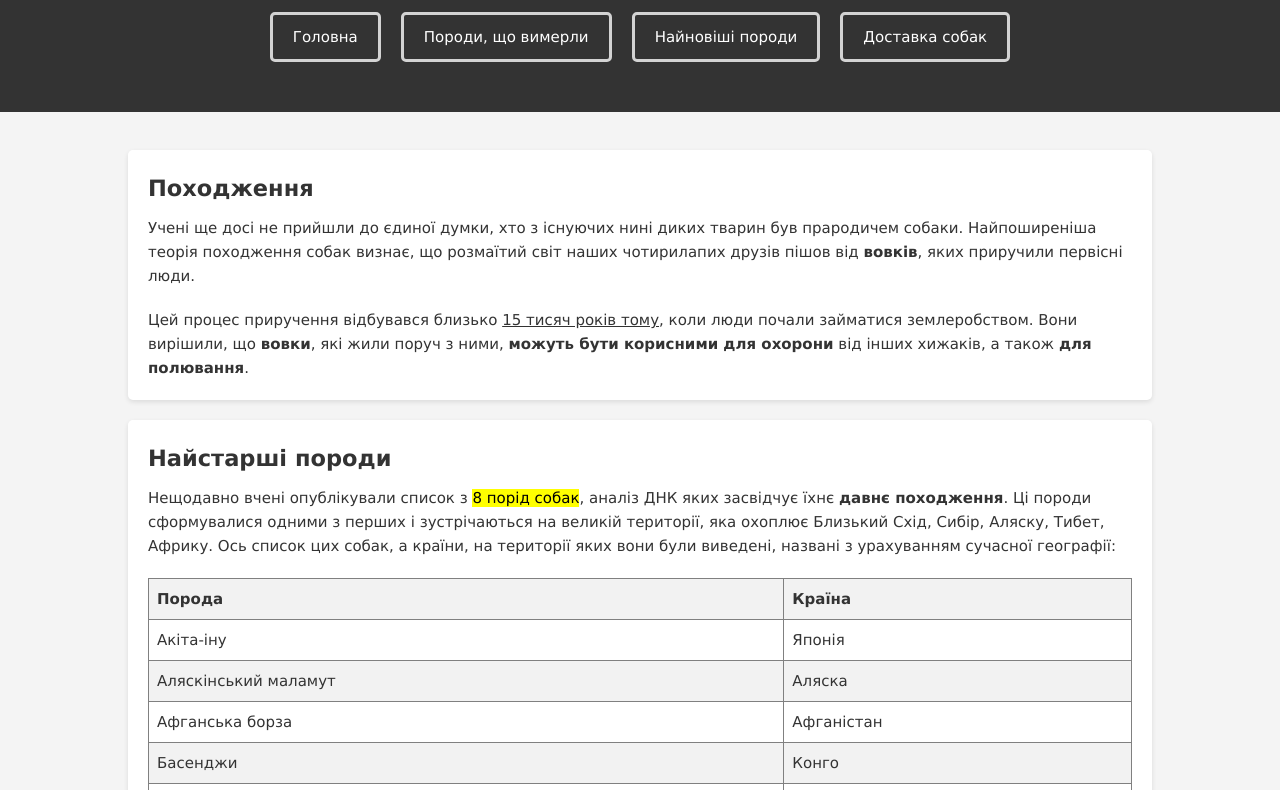
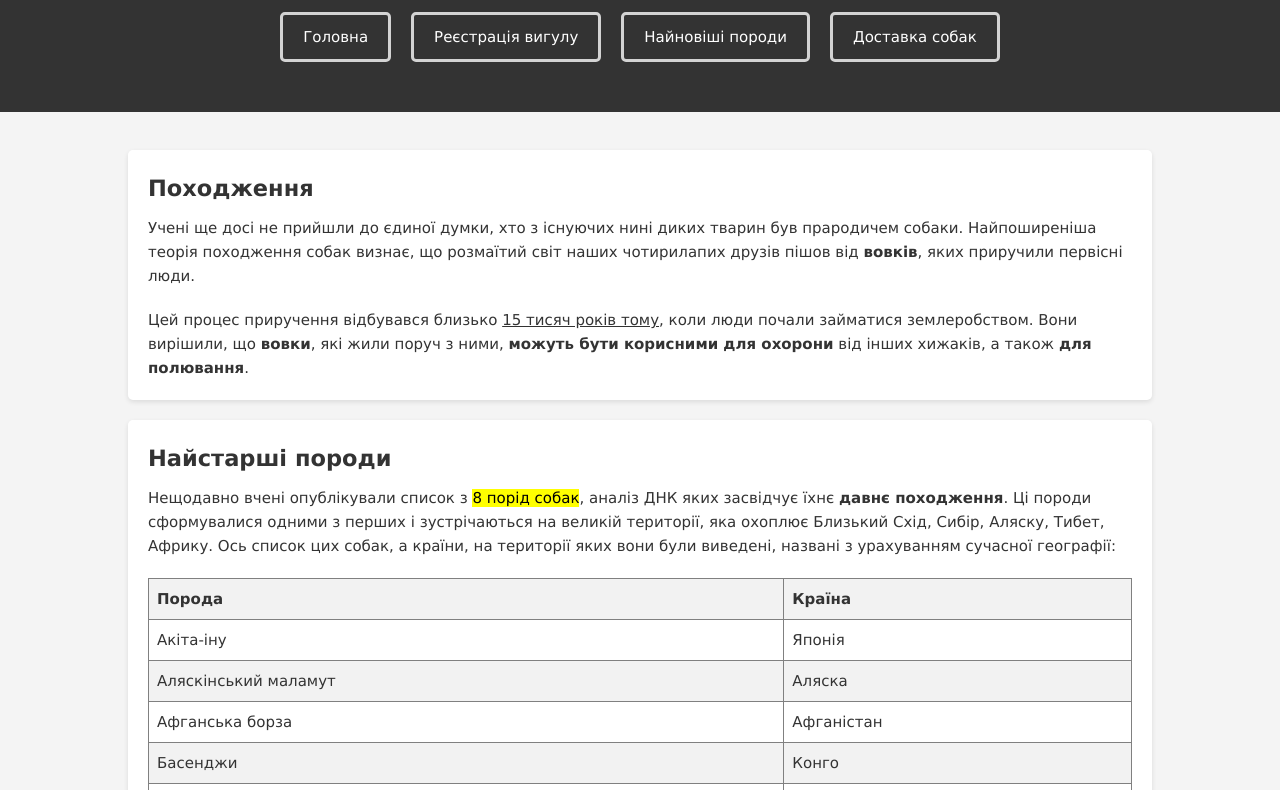
Before and after one commit to djprotejee/web-1, a website built with webpack: page index.html in a window 1280 px wide. Shown: the part 98-888 px from the top of the page. Built offline with nearby package versions, Linux system fonts and the light colour scheme.

Commit message:
Link survey form in index.html

```diff
--- a/index.html
+++ b/index.html
@@ -15,7 +15,8 @@
     <nav class="main-nav">
         <ul class="nav-list">
             <li><a href="#" class="nav-link">Головна</a></li>
-            <li><a href="#" class="nav-link">Породи, що вимерли</a></li>
+            <li><a href="survey.html" class="nav-link">Реєстрація вигулу</a></li>
+            <!--<li><a href="#" class="nav-link">Породи, що вимерли</a></li><-->
             <li><a href="#" class="nav-link">Найновіші породи</a></li>
             <li><a href="#" class="nav-link">Доставка собак</a></li>
         </ul>
@@ -25,7 +26,8 @@
     <a class="dropbtn">Меню</a>
     <div class="dropdown-content">
       <a href="#">Головна</a>
-      <a href="#">Породи, що вимерли</a>
+      <a href="survey.html">Реєстрація вигулу</a>
+      <!--<a href="#">Породи, що вимерли</a>-->
       <a href="#">Найновіші породи</a>
       <a href="#">Доставка собак</a>
     </div>
```
